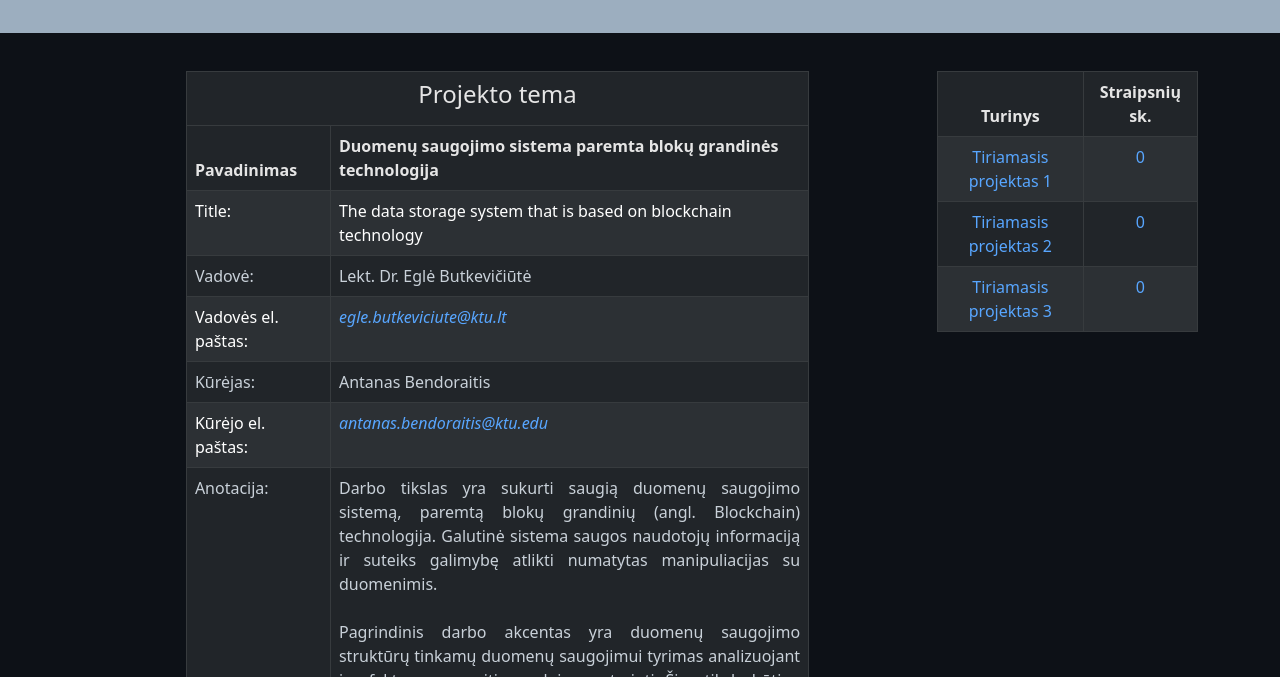
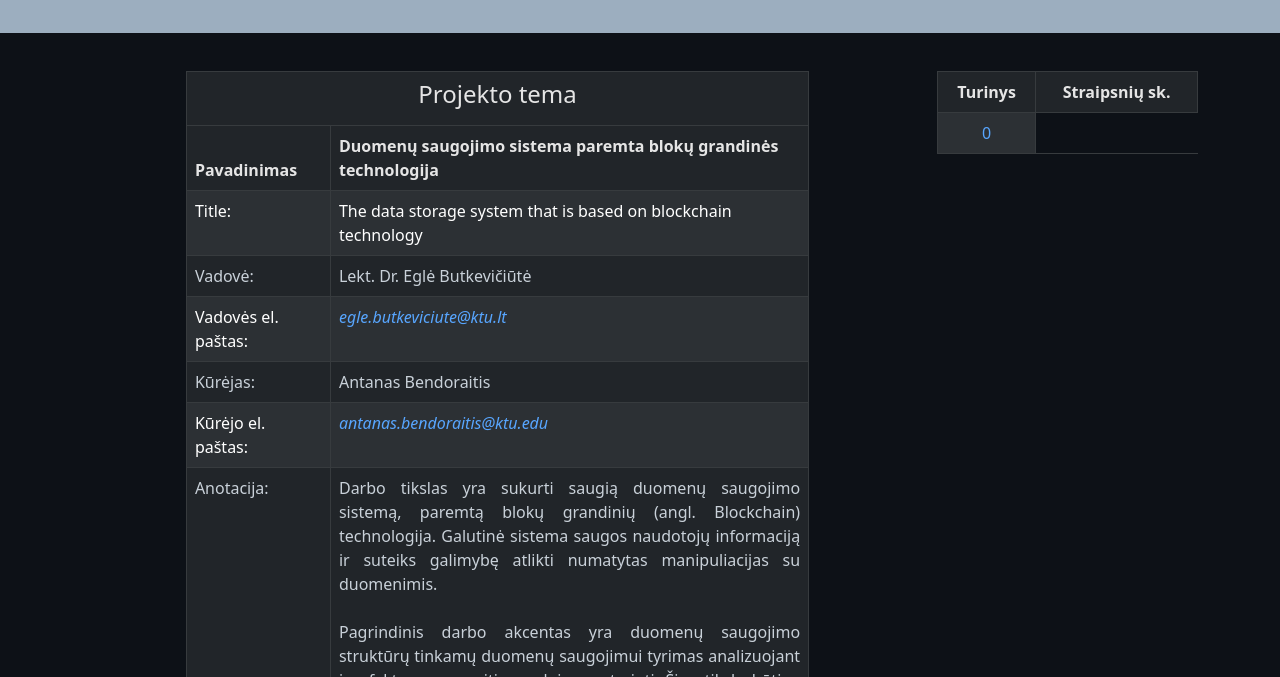
Before and after one commit to antanasbendoraitis/Duomenu-saugojimo-sistema-paremta-bloku-grandines, a plain HTML site: page index.html in a window 1280 px wide. Shown: the part 123-800 px from the top of the page. Drawn offline with nearby package versions, Linux system fonts and the light colour scheme.

Commit message:
Update index.html

```diff
--- a/index.html
+++ b/index.html
@@ -158,15 +158,6 @@
 						</tr>
 					</thead>
 					<tr>
-						<td class="mr-1"><a href="https://github.com/Duomenu-saugojimo-sistema/Duomenu-saugojimo-sistema-paremta-bloku-grandines-technologija-produktas/tree/main/Tiriamasis%20projektas%201" class="mail">Tiriamasis projektas 1</td>
-						<td style="text-align:center"><a href="https://github.com/Duomenu-saugojimo-sistema/Duomenu-saugojimo-sistema-paremta-bloku-grandines-technologija-produktas/tree/main/Tiriamasis%20projektas%201" class="mail">0</td>
-					</tr>
-					<tr>
-						<td><a href="https://github.com/Duomenu-saugojimo-sistema/Duomenu-saugojimo-sistema-paremta-bloku-grandines-technologija-produktas/tree/main/Tiriamasis%20projektas%202" class="mail">Tiriamasis projektas 2</td>
-						<td><a href="https://github.com/Duomenu-saugojimo-sistema/Duomenu-saugojimo-sistema-paremta-bloku-grandines-technologija-produktas/tree/main/Tiriamasis%20projektas%202" class="mail">0</td>
-					</tr>
-					<tr>
-						<td><a href="https://github.com/Duomenu-saugojimo-sistema/Duomenu-saugojimo-sistema-paremta-bloku-grandines-technologija-produktas/tree/main/Tiriamasis%20projektas%203" class="mail">Tiriamasis projektas 3</td>
 						<td><a href="./leidiniu-pardavimas.rdf" class="mail">0</td>
 					</tr>
 				</table>
```
